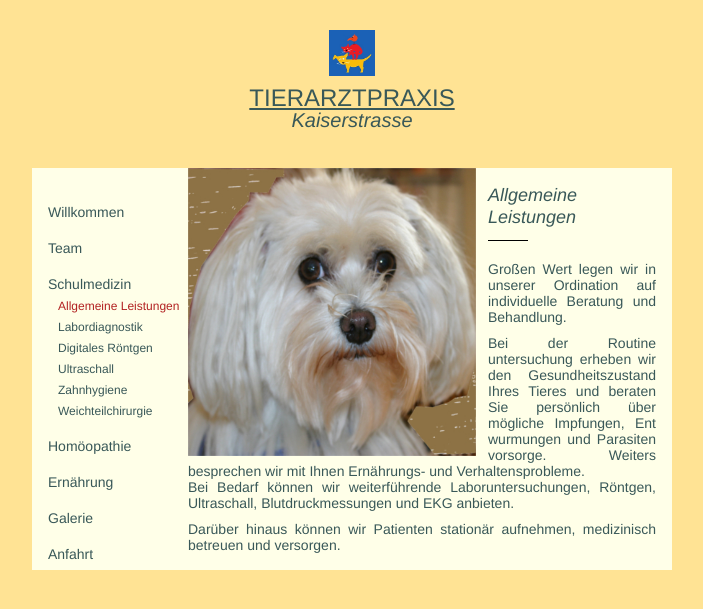
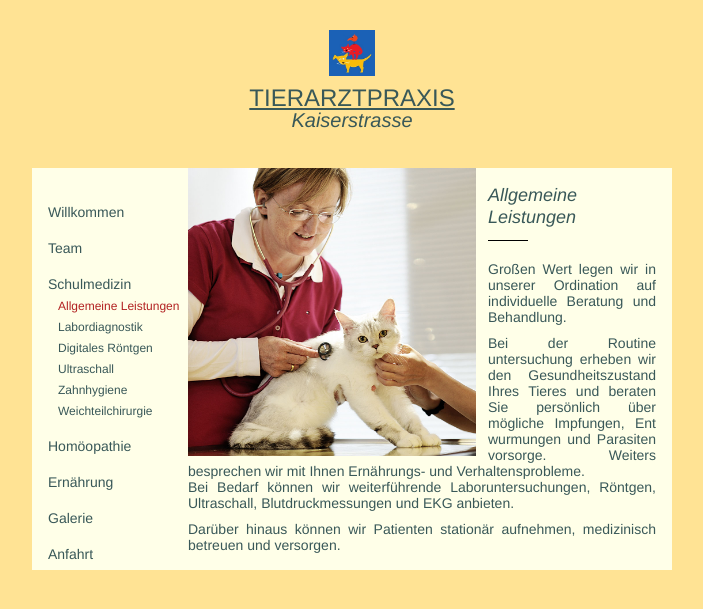
Before and after one commit to richardtraindl/tierarztpraxis-kaiserstrasse.at, a Jekyll site: the page built from schulmedizin.html, in a window 1280 px wide. Shown: the top 609 px of the page, without its empty margins (288-991 px from the left). Built offline with Jekyll 4.4.1, drawn with Linux system fonts in a browser that asks for light colours.

Commit message:
new pictures in img-tags

```diff
--- a/ernaehrung.html
+++ b/ernaehrung.html
@@ -8,7 +8,7 @@ id: ernaehrung
 
     <section id="ernaehrungsberatung" class="aktiv">
       <figure class="image">
-        <img src="img/dummy.jpg" alt="Futter">
+        <img src="img/ernaehrung1.jpg" alt="Futter">
       </figure>
 
       <div class="description">
@@ -18,7 +18,7 @@ id: ernaehrung
 
     <section id="rationserstellung" class="aktiv">
       <figure class="image">
-        <img src="img/dummy.jpg" alt="Futter">
+        <img src="img/ernaehrung2.jpg" alt="Futter">
       </figure>
 
       <div class="description">
--- a/homoeopathie.html
+++ b/homoeopathie.html
@@ -8,7 +8,7 @@ id: homoeopathie
 
   <section id="heilen_durch_homoeopathie" class="aktiv">
     <figure class="image">
-      <img src="img/dummy.jpg" alt="Hahnemann">
+      <img src="img/homoeopathie1.jpg" alt="Hahnemann">
     </figure>
 
     <div class="description">
@@ -19,7 +19,7 @@ id: homoeopathie
 
   <section id="unterschied" class="aktiv">
     <figure class="image">
-      <img src="img/dummy.jpg" alt="Globuli">
+      <img src="img/homoeopathie3.jpg" alt="Globuli">
     </figure>
 
     <div class="description">
@@ -30,7 +30,7 @@ id: homoeopathie
 
   <section id="behandlung" class="aktiv">
     <figure class="image">
-      <img src="img/dummy.jpg" alt="Globuli">
+      <img src="img/homoeopathie2.jpg" alt="Globuli">
     </figure>
 
     <div class="description">
--- a/schulmedizin.html
+++ b/schulmedizin.html
@@ -9,7 +9,7 @@ id: schulmedizin
 
   <section id="allgemeine_leistungen" class="aktiv">
     <figure class="image">
-      <img src="img/hund_400x400.jpg" alt="Tiere">
+      <img src="img/schulmedizin1.jpg" alt="Tiere">
     </figure>
 
     <div class="description">
@@ -20,7 +20,7 @@ id: schulmedizin
 
   <section id="labordiagnostik" class="aktiv">
     <figure class="image">
-      <img src="img/dummy.jpg" alt="Tiere">
+      <img src="img/schulmedizin2.jpg" alt="Tiere">
     </figure>
 
     <div class="description">
@@ -31,7 +31,7 @@ id: schulmedizin
 
   <section id="digitales_roentgen" class="aktiv">
     <figure class="image">
-      <img src="img/katze_400x400.jpg" alt="Tiere">
+      <img src="img/schulmedizin3.jpg" alt="Tiere">
     </figure>
 
     <div class="description">
@@ -42,7 +42,7 @@ id: schulmedizin
 
   <section id="ultraschall" class="aktiv">
     <figure class="image">
-      <img src="img/papagei_400x400.jpg" alt="Tiere">
+      <img src="img/schulmedizin4.jpg" alt="Tiere">
     </figure>
 
     <div class="description">
@@ -53,7 +53,7 @@ id: schulmedizin
 
   <section id="zahnhygiene" class="aktiv">
     <figure class="image">
-      <img src="img/meerschweinchen_400x400.jpg" alt="Tiere">
+      <img src="img/schulmedizin5.jpg" alt="Tiere">
     </figure>
 
     <div class="description">
@@ -64,7 +64,7 @@ id: schulmedizin
 
   <section id="weichteilchirurgie" class="aktiv">
     <figure class="image">
-      <img src="img/dummy.jpg" alt="Tiere">
+      <img src="img/schulmedizin6.jpg" alt="Tiere">
     </figure>
 
     <div class="description">
--- a/team.html
+++ b/team.html
@@ -22,7 +22,7 @@ id: team
 
     <section id="elfi" class="aktiv">
       <figure class="image">
-        <img src="img/dummy.jpg" alt="Elfi">
+        <img src="img/elfi.jpg" alt="Elfi">
       </figure>
 
       <div class="description">
@@ -32,7 +32,7 @@ id: team
 
     <section id="gerold" class="aktiv">
       <figure class="image">
-        <img src="img/dummy.jpg" alt="Gerold">
+        <img src="img/gerold.jpg" alt="Gerold">
       </figure>
 
       <div class="description">
```
